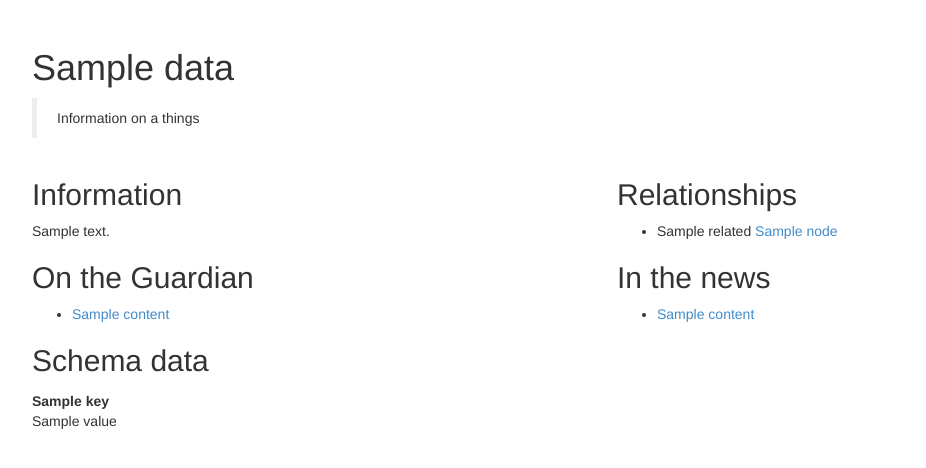
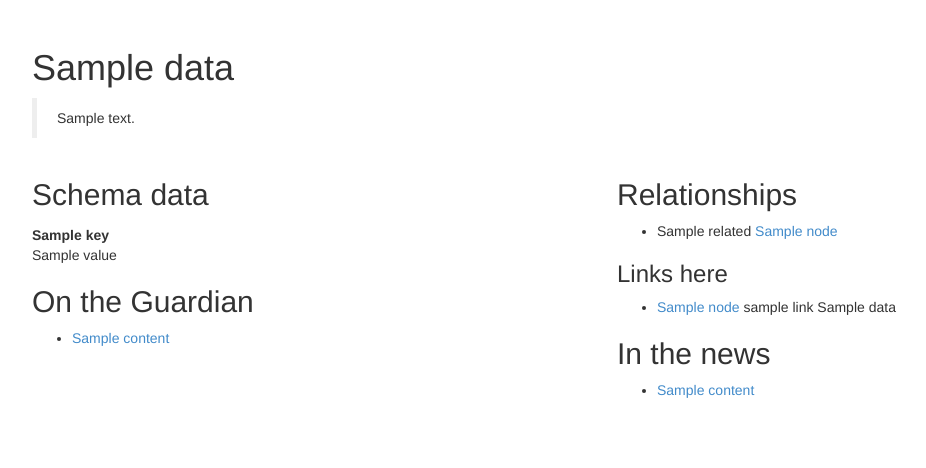
Before and after one commit to guardian/gdn-got, a Python web app: template templates/data.html in a window 1280 px wide. Shown: the top 468 px of the page, without its empty margins (38-964 px from the left). Run offline with Jinja, Linux system fonts and the light colour scheme; the template is opened without the code that fills it: most values are stand-ins (such as "Sample title", 1, 10 or a date in 2020); some libraries are stand-ins or nearby versions.

Commit message:
Handles the incoming nodes separately

```diff
--- a/templates/data.html
+++ b/templates/data.html
@@ -8,16 +8,23 @@
 		<div class="col-md-12">
 			<h1 class="article-heading">{{data.name}}</h1>
 
-			<blockquote>Information on a things</blockquote>
+			{% if data.description %}
+			<blockquote>{{data.description}}</blockquote>
+			{% endif %}
 		</div>
 	</div>
 
 	<div class="row">
 		<div class="col-md-6">
-			<h2 class="sub-heading">Information</h2>
 
-			{% if data.description %}
-			<p>{{data.description}}</p>
+			{% if schema_data %}
+			<h2>Schema data</h2>
+			<dl>
+			{% for key, value in schema_data.items() %}
+			<dt>{{key}}</dt>
+			<dd>{{value}}</dd>
+			{% endfor %}
+			</dl>
 			{% endif %}
 
 			{% if contributor_content %}
@@ -29,16 +36,6 @@
 			</ul>
 			{% endif %}
 
-			{% if schema_data %}
-			<h2>Schema data</h2>
-			<dl>
-			{% for key, value in schema_data.items() %}
-			<dt>{{key}}</dt>
-			<dd>{{value}}</dd>
-			{% endfor %}
-			</dl>
-			{% endif %}
-
 		</div>
 		<div class="col-md-6">
 			<h2 class="sub-heading">Relationships</h2>
@@ -48,6 +45,16 @@
 			{% for related in related_nodes %}
 				<li>{{related.label}} <a href="/{{related.node.path}}">{{related.node.name}}</a></li>
 			{% endfor %}
+			</ul>
+			{% endif %}
+
+			{% if links_here %}
+			<h3>Links here</h3>
+
+			<ul>
+				{% for link in links_here %}
+				<li><a href="{{link.node.path}}">{{link.node.name}}</a> {{link.label|lower}} {{data.name}}</li>
+				{% endfor %}
 			</ul>
 			{% endif %}
 
```
Also changed, not shown: app.py (+4 -29 lines), nodes.py (added, +33 -0 lines), 1 other file.
